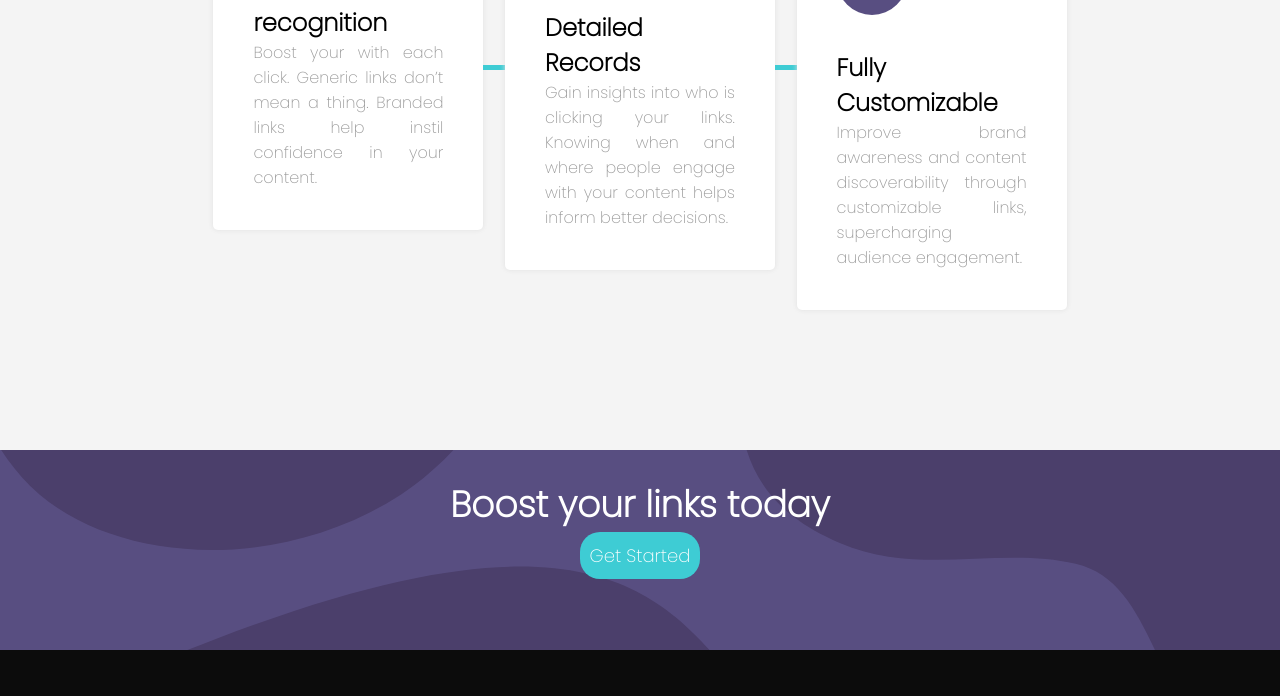
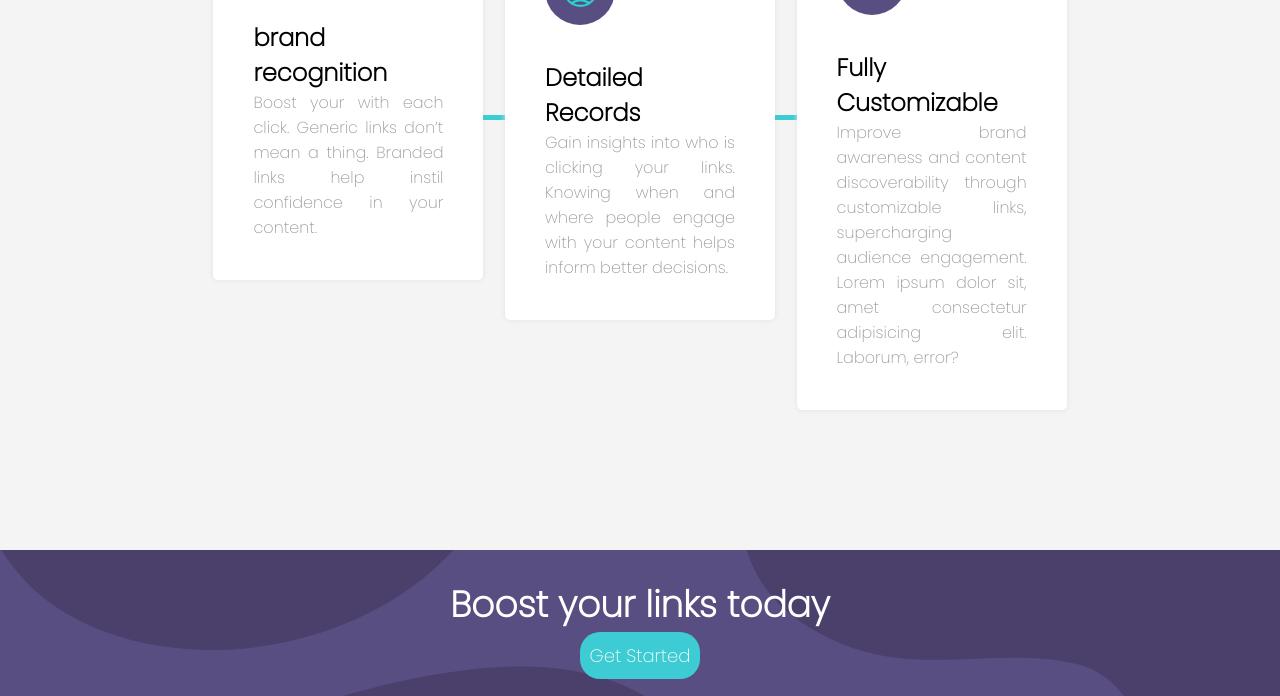
Before and after one commit to AvilaMateo/zapateria, a plain HTML site: page index.html in a window 1280 px wide. Shown: the part 1040-1736 px from the top of the page. Drawn offline with nearby package versions, Linux system fonts and the light colour scheme.

Commit message:
agragado lorem10

```diff
--- a/index.html
+++ b/index.html
@@ -101,7 +101,8 @@
                     <br>
                     <h2>Fully Customizable</h2>
                     <p>Improve brand awareness and content discoverability through customizable links, supercharging
-                        audience engagement.</p>
+                        audience engagement. Lorem ipsum dolor sit, amet consectetur adipisicing elit. Laborum, error?
+                    </p>
                 </div>
             </div>
         </div>
```
